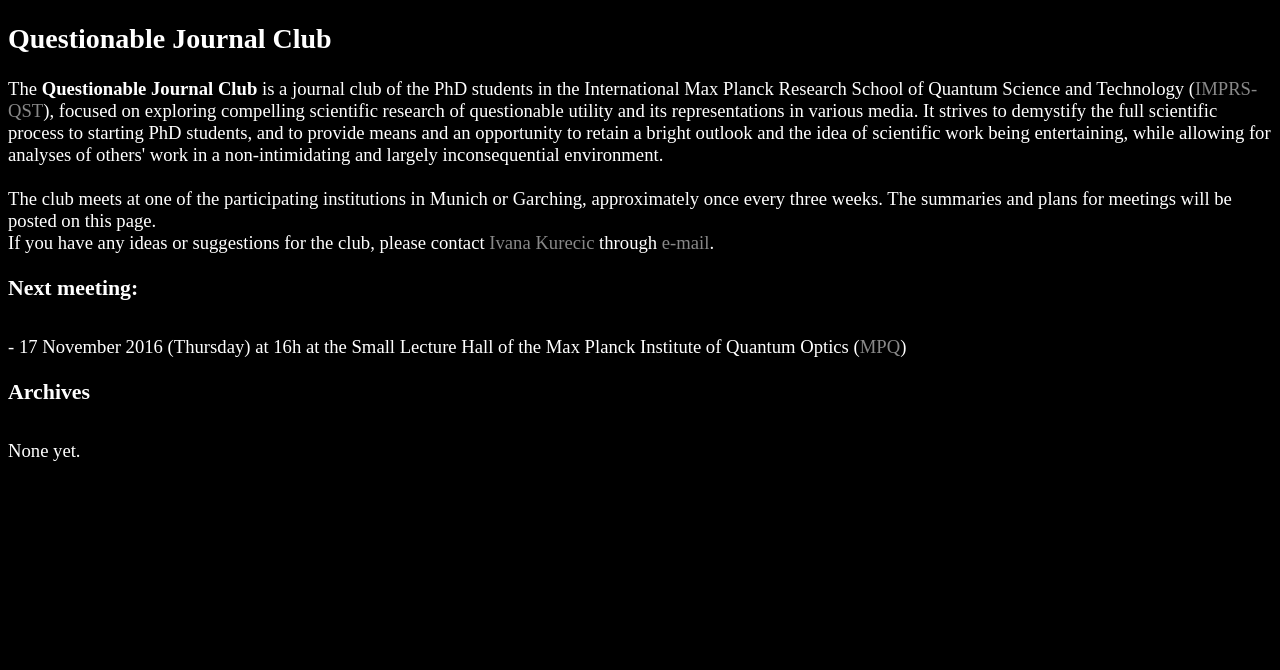
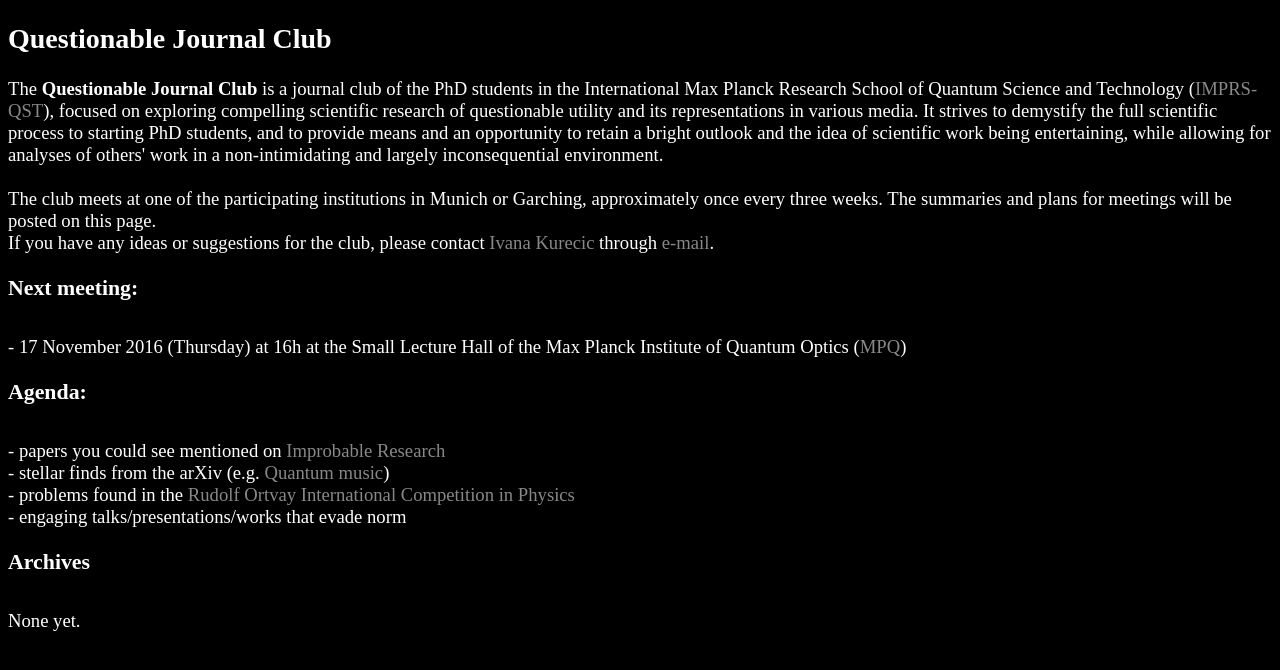
Before and after one commit to Shaidil/shaidil.github.io, a Jekyll site: the page questionable.html, which Jekyll copies as it is, in a window 1280 px wide. Shown: the top 670 px of the page. Built offline with Jekyll 4.4.1, drawn with Linux system fonts in a browser that asks for light colours; some web fonts are replaced.

Commit message:
Update questionable.html

```diff
--- a/questionable.html
+++ b/questionable.html
@@ -25,6 +25,12 @@ If you have any ideas or suggestions for the club, please contact <a href="http:
 		- 17 November 2016 (Thursday) at 16h at the Small Lecture Hall of the Max Planck Institute of Quantum Optics (<a href="http://www.mpq.mpg.de/">MPQ</a>)
         </p>
 
+<h3 id="agenda">Agenda:</h3>
+	    <p>
+		    - papers you could see mentioned on <a href="http://www.improbable.com/">Improbable Research</a><br>
+		    - stellar finds from the arXiv (e.g. <a href="https://arxiv.org/abs/1503.09045">Quantum music</a>)<br>
+		    - problems found in the <a href="http://ortvay.elte.hu/main.html">Rudolf Ortvay International Competition in Physics</a><br>
+		    - engaging talks/presentations/works that evade norm<br>
 
 <h3 id="archives">Archives</h3>
 	  <p>
```
